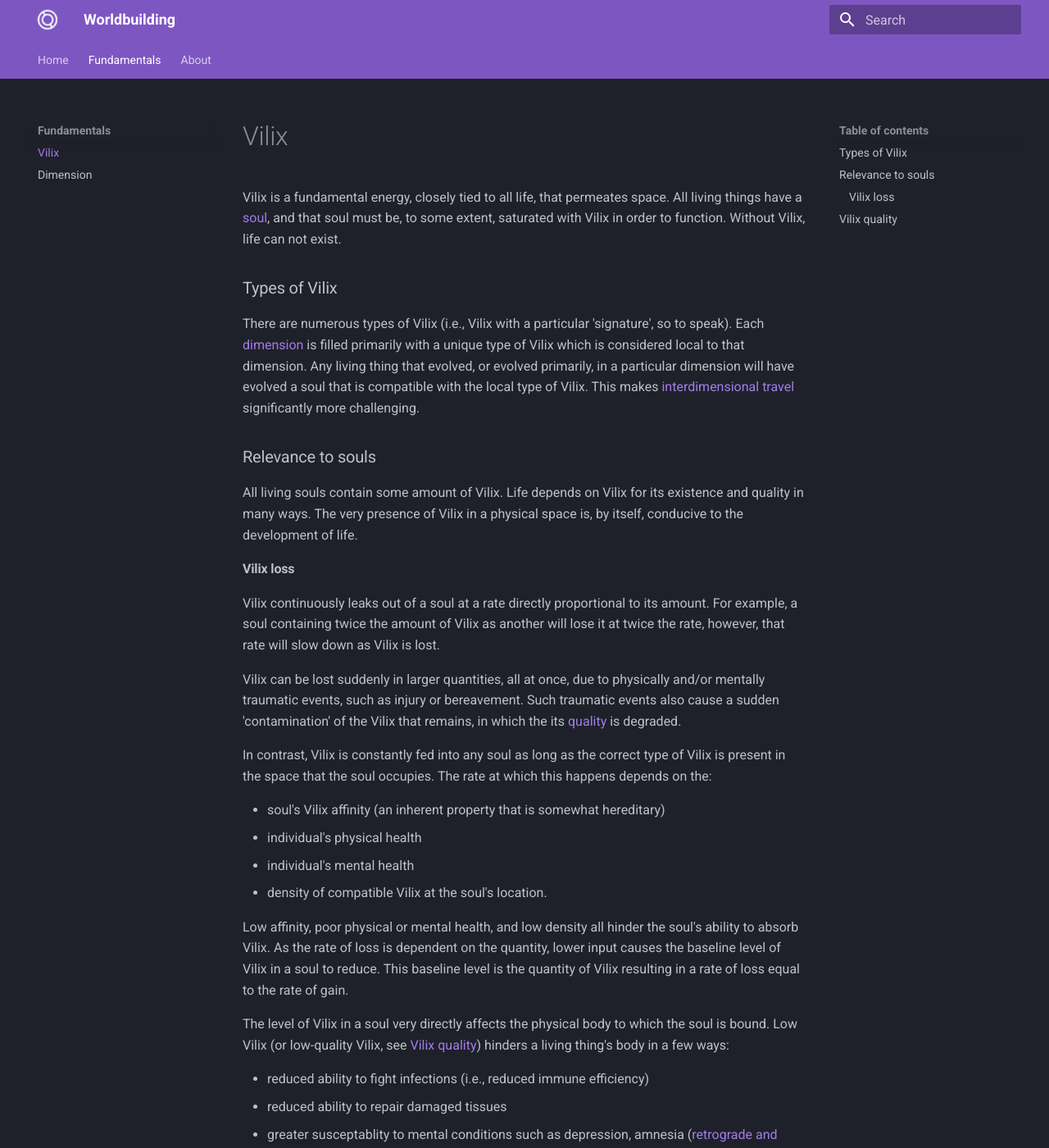
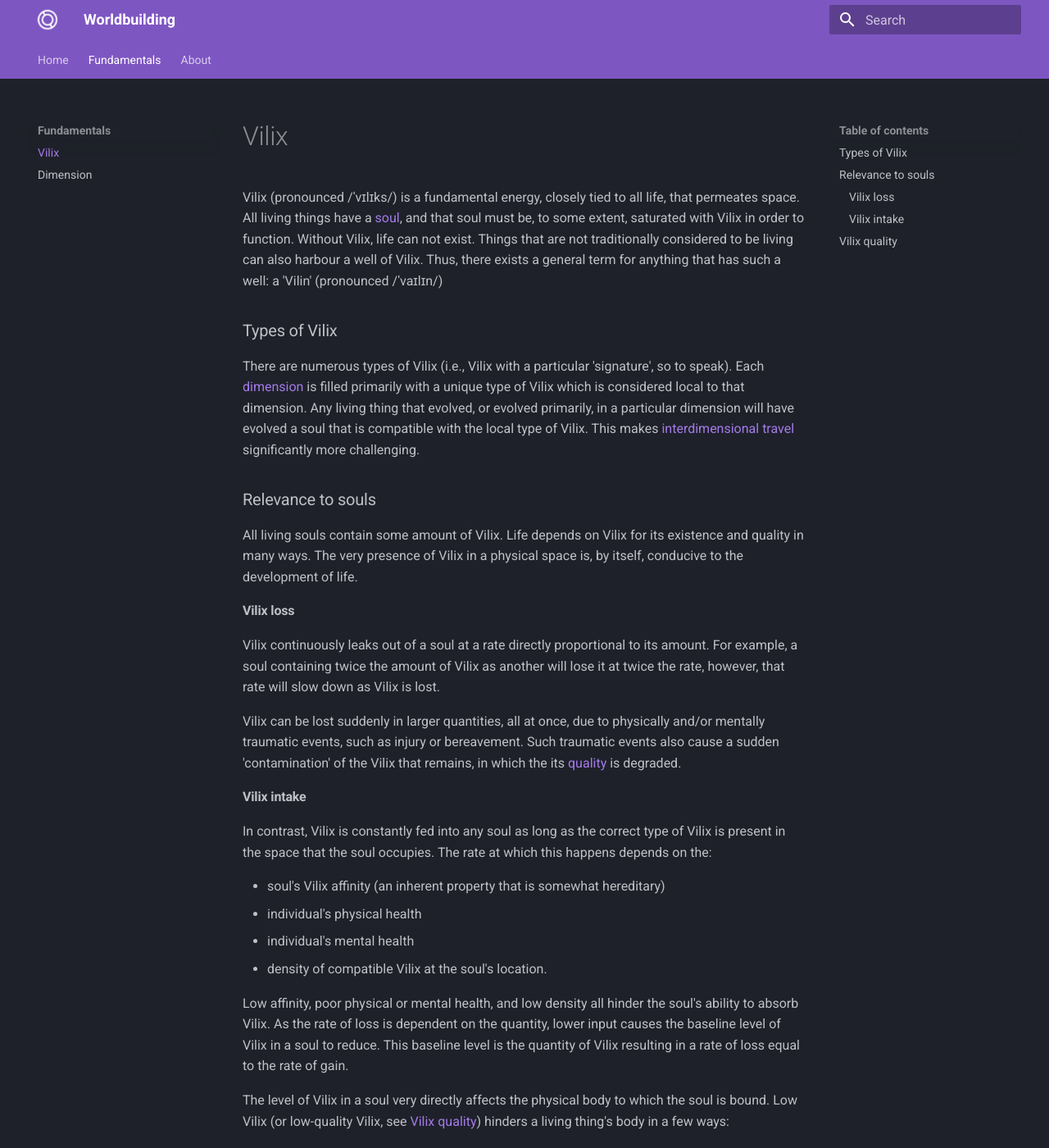
Before and after one commit to Jaw-bone6/worldbuilding, an MkDocs documentation site: the page built from docs/vilix.md, in a window 1280 px wide and 1400 px high. Shown: the whole window at 82% size. Built offline with MkDocs 1.6.1 and Material for MkDocs 9.7.7, drawn with Linux system fonts in a browser that asks for light colours.

Commit message:
Add pronunciations

```diff
--- a/docs/vilix.md
+++ b/docs/vilix.md
@@ -1,8 +1,11 @@
 # Vilix
 
-Vilix is a fundamental energy, closely tied to all life, that permeates space.
+Vilix (pronounced /ˈvɪlɪks/) is a fundamental energy, closely tied to all life, that permeates space.
 All living things have a [soul](soul.md), and that soul must be, to some extent, saturated
-with Vilix in order to function. Without Vilix, life can not exist.
+with Vilix in order to function. Without Vilix, life can not exist. Things that
+are not traditionally considered to be living can also harbour a well of Vilix.
+Thus, there exists a general term for anything that has such a well: a 'Vilin'
+(pronounced /ˈvaɪlɪn/)
 
 ### Types of Vilix
 
@@ -32,6 +35,8 @@ and/or mentally traumatic events, such as injury or bereavement. Such traumatic
 events also cause a sudden 'contamination' of the Vilix that remains, in which
 the its [quality](#vilix-quality) is degraded.
 
+#### Vilix intake
+
 In contrast, Vilix is constantly fed into any soul as long as the correct type
 of Vilix is present in the space that the soul occupies. The rate at which this
 happens depends on the:
```
